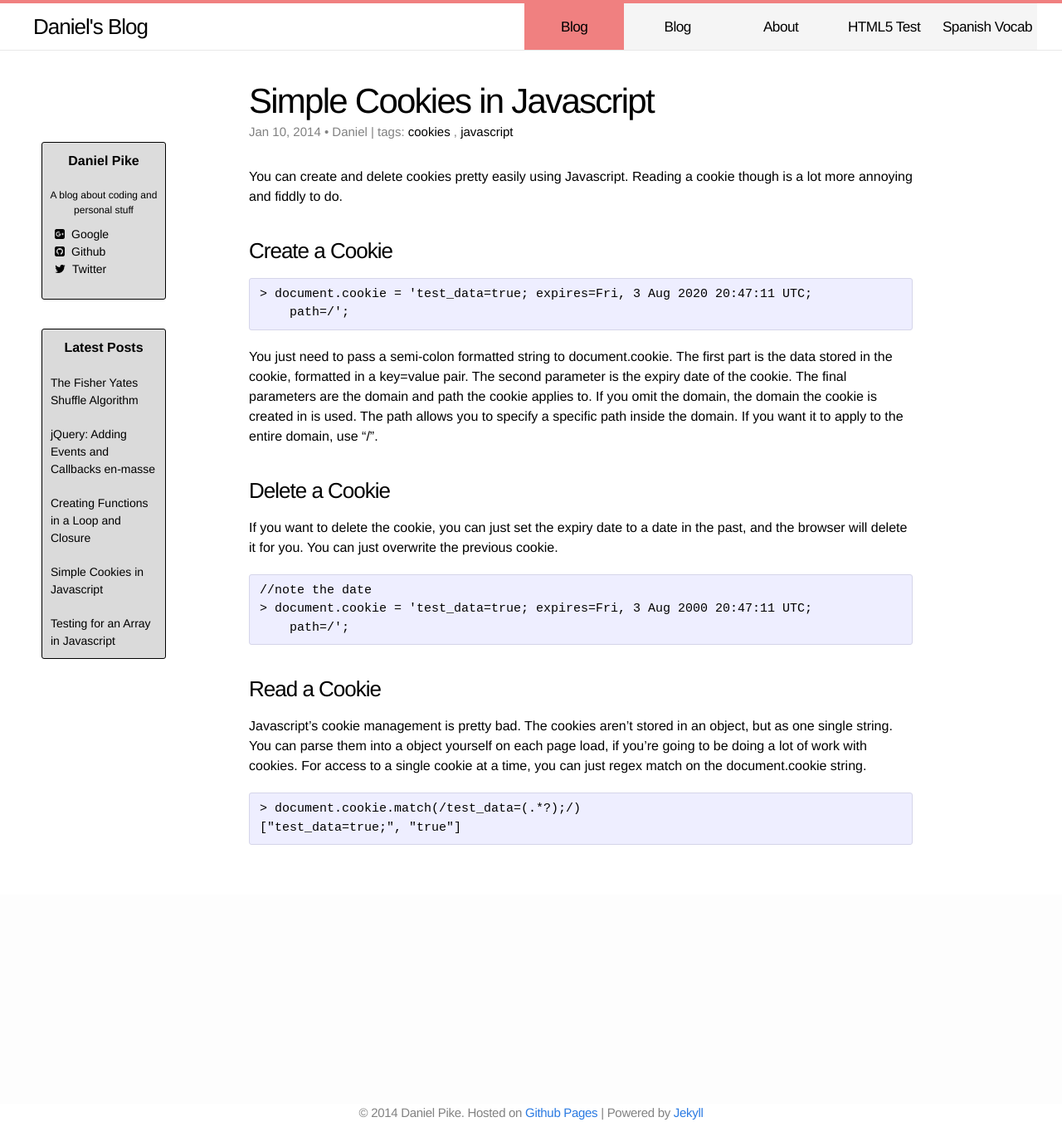
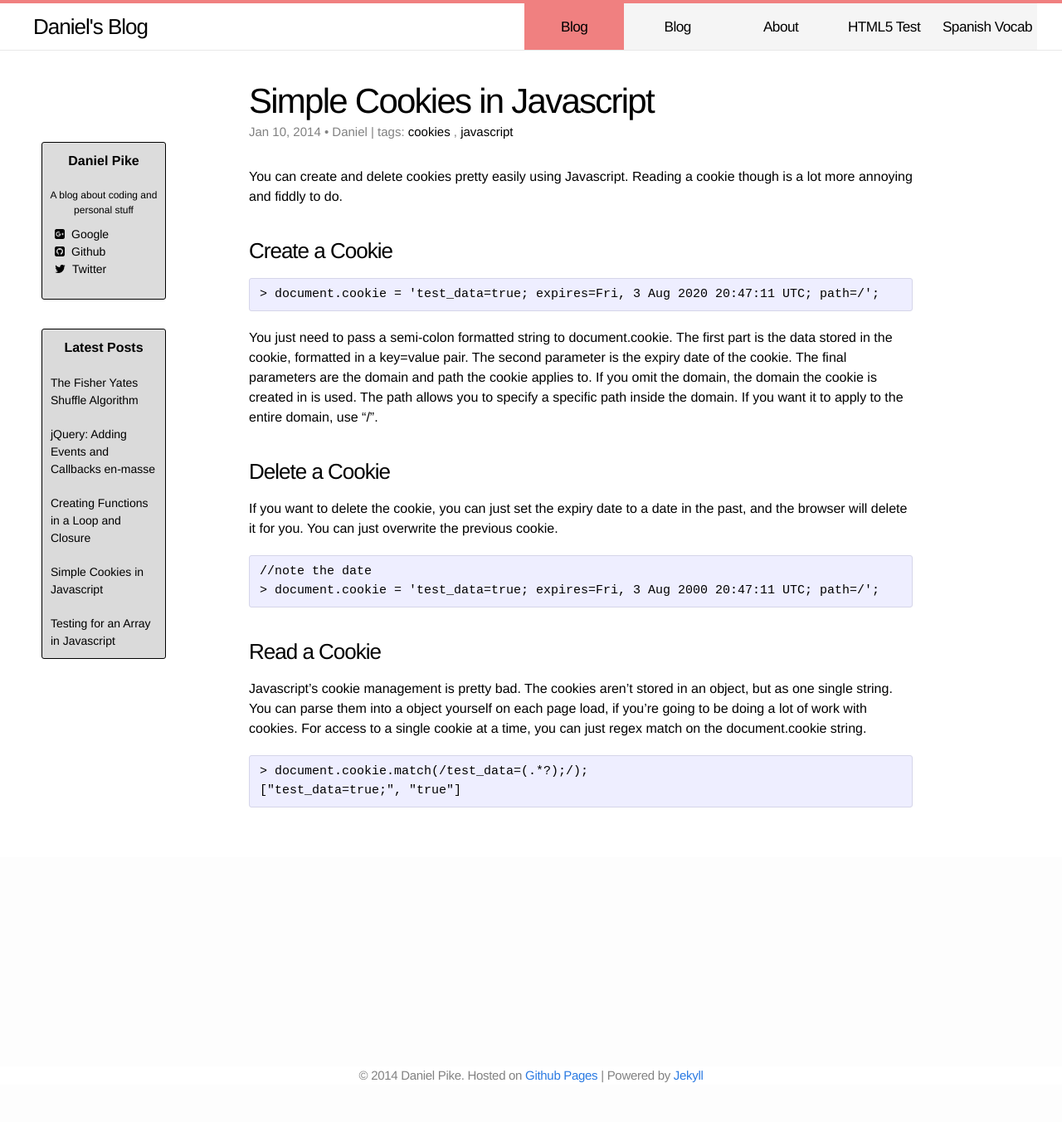
Before and after one commit to Danny72/danny72.github.io, a Jekyll site: the page built from _posts/blog/2014-01-10-simple-cookies-in-javascript.md, in a window 1280 px wide. Shown: the whole page at 83% size. Built offline with Jekyll 4.4.1, drawn with Linux system fonts in a browser that asks for light colours; nearby versions of some CDN libraries; after the commit the page ends 1307 px from its top, so only the background shows below that.

Commit message:
fixed css issues

```diff
--- a/css/main.css
+++ b/css/main.css
@@ -257,7 +257,15 @@ a:visited { color: #205caa; }
 .post ul,
 .post ol { margin-left: 1.35em; }
 
-.post pre code { border: none; }
+.post pre code {
+  border: none;
+  word-break: break-all;
+  word-wrap: break-word;
+  white-space: pre;
+  white-space: -moz-pre-wrap;
+  white-space: pre-wrap;
+  white-space: pre\9;
+}
 
 /* terminal */
 .post pre.terminal {
@@ -613,7 +621,7 @@ h1.latest-header {
   div.latest {
     margin-top: 0px;
     position: absolute;
-    bottom: -250px;
+    bottom: -229px;
     width: 100%;
     margin-left: -13px;
     border: 0px;
```
Also changed, not shown: _posts/blog/2014-01-10-simple-cookies-in-javascript.md (+3 -5 lines).
